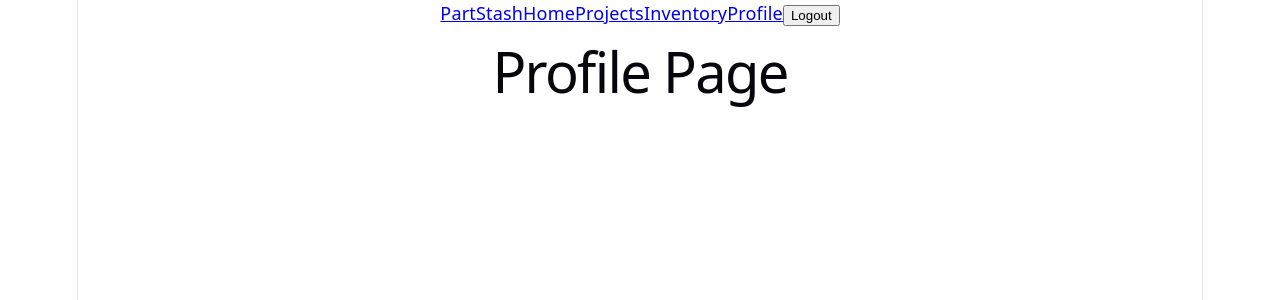
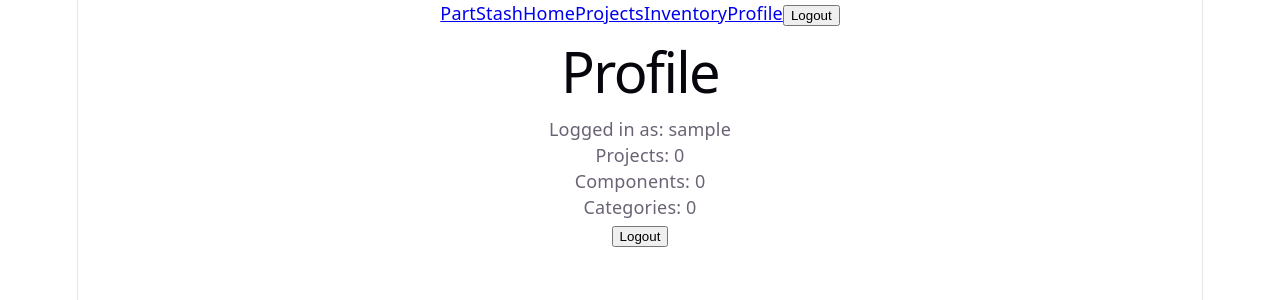
Before and after one commit to Deniz-Koc/PartStash-client, a React (Vite) app: page /profile in a window 1280 px wide. Shown: the top 300 px of the page. Built offline with nearby package versions, Linux system fonts and the light colour scheme; no server answers; sample sign-in values are in the browser's storage.

Commit message:
Add profile page with user info and stats

```diff
--- a/src/components/NavBar.jsx
+++ b/src/components/NavBar.jsx
@@ -5,6 +5,7 @@ export const NavBar = () => {
 
   const handleLogout = () => {
     localStorage.removeItem("partstash_token")
+    localStorage.removeItem("partstash_username")
     navigate("/login")
   }
 
--- a/src/views/Login.jsx
+++ b/src/views/Login.jsx
@@ -14,6 +14,7 @@ export const Login = () => {
     login(username, password).then((data) => {
       if (data.token) {
         localStorage.setItem("partstash_token", data.token)
+        localStorage.setItem("partstash_username", username)
         navigate("/")
       } else {
         window.alert("Invalid credentials")
--- a/src/views/Profile.jsx
+++ b/src/views/Profile.jsx
@@ -1,3 +1,40 @@
+import { useEffect, useState } from "react"
+import { useNavigate } from "react-router-dom"
+import { getAllProjects } from "../services/projectService"
+import { getAllComponents } from "../services/componentService"
+import { getAllCategories } from "../services/categoryService"
+
 export const Profile = () => {
-  return <h1>Profile Page</h1>
+  const [projects, setProjects] = useState([])
+  const [components, setComponents] = useState([])
+  const [categories, setCategories] = useState([])
+  const navigate = useNavigate()
+  const username = localStorage.getItem("partstash_username")
+
+  useEffect(() => {
+    getAllProjects().then(setProjects)
+    getAllComponents().then(setComponents)
+    getAllCategories().then(setCategories)
+  }, [])
+
+  const handleLogout = () => {
+    localStorage.removeItem("partstash_token")
+    localStorage.removeItem("partstash_username")
+    navigate("/login")
+  }
+
+  return (
+    <div>
+      <h1>Profile</h1>
+      <p>Logged in as: {username}</p>
+
+      <div>
+        <div>Projects: {projects.length}</div>
+        <div>Components: {components.length}</div>
+        <div>Categories: {categories.length}</div>
+      </div>
+
+      <button type="button" onClick={handleLogout}>Logout</button>
+    </div>
+  )
 }
```
